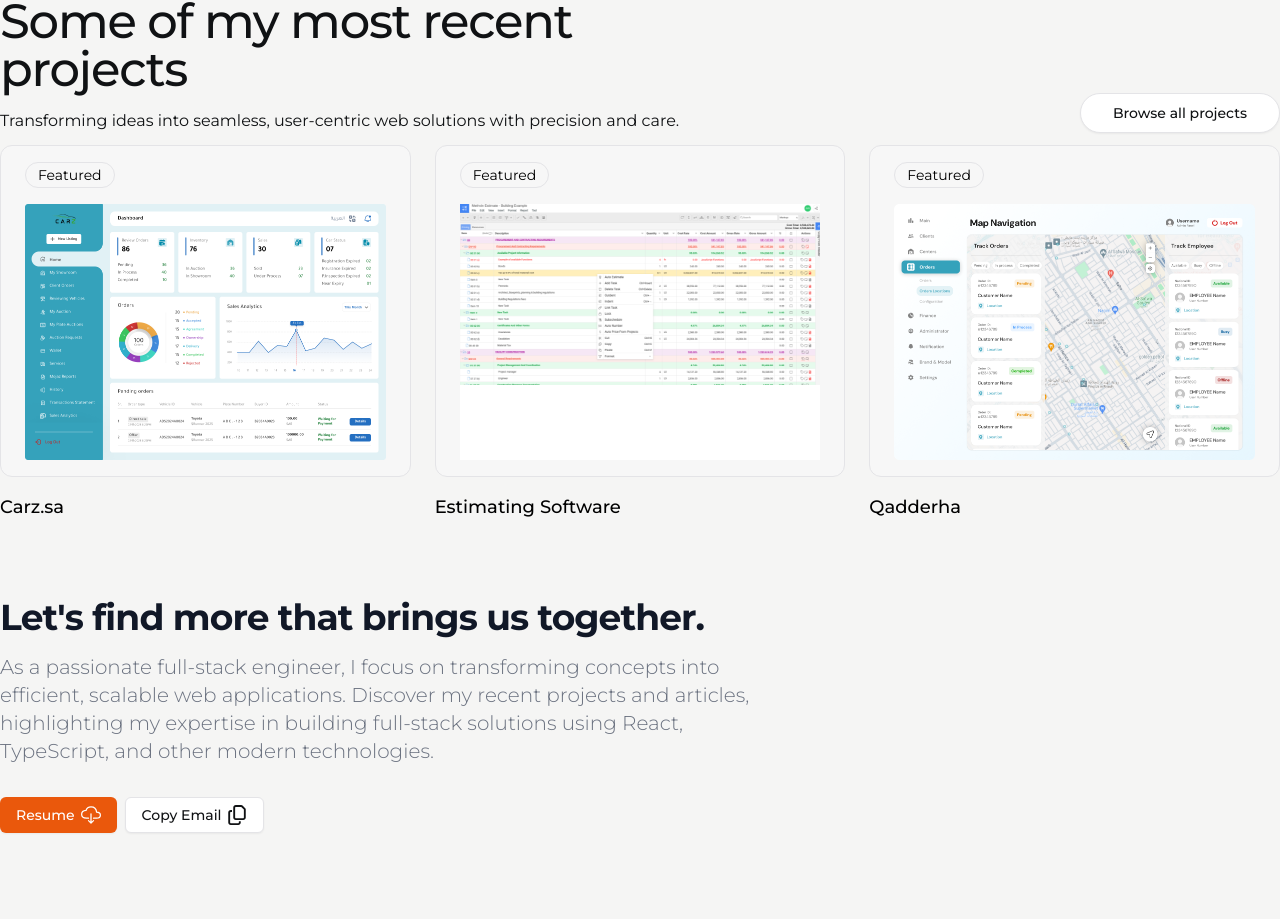
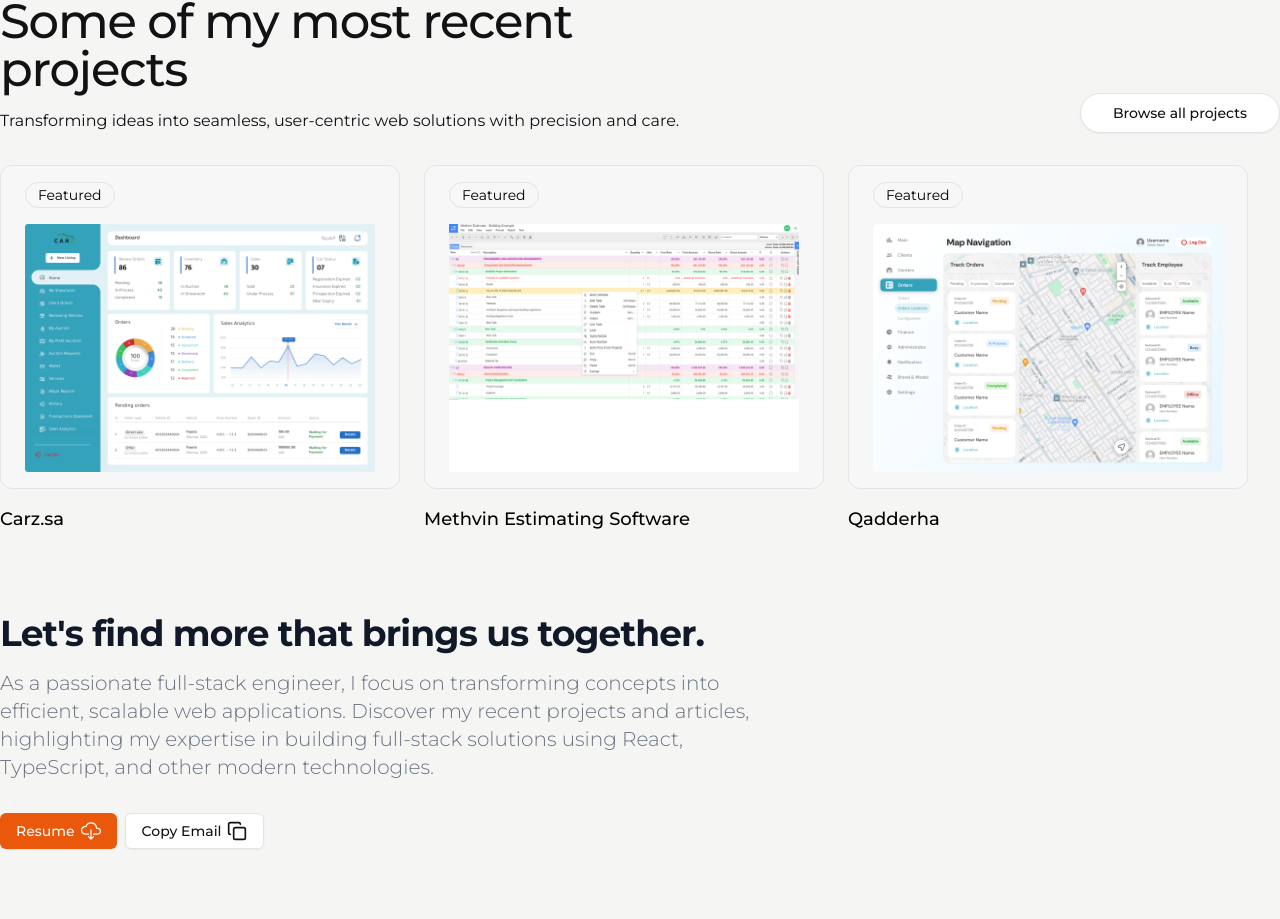
Before and after one commit to abdulwaheed-apk/abwaheed, a Next.js app: page / in a window 1280 px wide. Shown: the part 805-1724 px from the top of the page. Built offline with nearby package versions, Linux system fonts and the light colour scheme; no server answers.

Commit message:
feat: responsive featured projects and experience upfated

```diff
--- a/app/layout.tsx
+++ b/app/layout.tsx
@@ -5,6 +5,7 @@
 import Header from '@/components/custom/header'
 import Footer from '@/components/custom/footer'
 import { ThemeProvider } from 'next-themes'
+import {ReactNode} from "react";
 
 const mont = Montserrat({
     subsets: ['latin'],
@@ -12,19 +13,19 @@
 })
 
 export const metadata: Metadata = {
-    title: 'Abdul Waheed • Full Stack Software Engineer',
+    title: 'Full Stack Software Engineer • Abdul Waheed',
     description: 'Self-Taught Full Stack Engineer',
 }
 
 export default function RootLayout({
     children,
 }: Readonly<{
-    children: React.ReactNode
+    children: ReactNode
 }>) {
     return (
         <html lang='en' suppressHydrationWarning>
             <body
-                className={`${mont.className} antialiased flex flex-col bg-stone-100 text-[#101214] dark:bg-[#101214] dark:text-white mx-auto max-w-screen-xl`}
+                className={`${mont.className} antialiased flex flex-col bg-stone-100 min-h-screen text-[#101214] dark:bg-[#101214] dark:text-white mx-auto max-w-screen-xl`}
             >
                 <ThemeProvider attribute='class'>
                     <Header />
--- a/app/page.tsx
+++ b/app/page.tsx
@@ -13,19 +13,19 @@
     {
         id:1,
         title:"Carz.sa",
-        link:"https://carz.sa",
+        projectUrl:'https://8.213.32.39:4000/',
         image:'/assets/Carz-Dashboard.png',
     },
     {
         id:2,
-        title:"Estimating Software",
-        link:"https://carz.sa",
+        title:"Methvin Estimating Software",
+        projectUrl:'https://portal.methvin.org/',
         image:'/assets/methvin-estimating.svg',
     },
     {
         id:3,
         title:"Qadderha",
-        link:"https://carz.sa",
+        projectUrl:'https://8.213.32.39:4000/',
         image:'/assets/Qadderha-orders.png',
     }
 ]
@@ -51,8 +51,7 @@
                     <div className='text-center'>
                         <h1 className='text-4xl font-bold tracking-tight text-gray-900 dark:text-stone-100 sm:text-7xl'>
                         <Balancer>
-                            Self-taught Full Stack Engineer with a Passion for
-                            Lifelong Learning
+                            Self-Taught Full-Stack Engineer Driven by a Passion for Lifelong Learning
                         </Balancer>
                         </h1>
                     </div>
@@ -72,10 +71,10 @@
                 </div>
             </main>
             <HoverEffect items={skills}/>
-            <section aria-label={'Featured projects'}>
-                <div className={'flex justify-between items-end'}>
+            <section aria-label={'Featured projects'} className={'flex flex-col gap-y-6 sm:gap-y-4 h-auto px-2 sm:px-0'}>
+                <div className={'flex flex-col sm:flex-row gap-4 justify-between sm:items-end'}>
                     <div className={'flex flex-col gap-y-4'}>
-                        <h2 className={'text-5xl max-w-2xl font-medium tracking-tight'}>
+                        <h2 className={'text-3xl sm:text-5xl max-w-2xl font-medium tracking-tight'}>
                             Some of my most recent projects
                         </h2>
                         <p>
@@ -91,17 +90,29 @@
                     </Button>
                     </Link>
                 </div>
-                <ScrollArea className={'h-[400px] w-full flex justify-start items-center gap-6'}>
-                    {featuredProjects.map(item => (
-                        <div key={item.id} className={'flex flex-col gap-4'}>
-                            <div className={'flex flex-col gap-4 relative bg-[#f7f7f7] border dark:bg-black/[0.5] py-4 px-6 rounded-xl'}>
-                                <span
-                                    className={'text-black w-fit border dark:text-white text-sm px-3 py-0.5 rounded-full'}>Featured</span>
-                                <Image src={item.image} alt={item.title} width={465} height={400}/>
-                            </div>
-                            <h3 className={'text-lg font-medium text-black dark:text-white'}>{item.title}</h3>
-                        </div>
-                    ))}
+                <ScrollArea className="sm:h-[400px] flex justify-start items-center gap-6 lg:overflow-x-hidden overflow-x-auto">
+                    <div aria-label={'Featured Projects Cards'} className="flex flex-nowrap lg:flex-wrap lg:justify-between sm:gap-6 gap-4">
+                        {featuredProjects.map(item => (
+                            <Link
+                                href={item.projectUrl}
+                                target={'_blank'}
+                                rel={'noopener noreferrer'}
+                                key={item.id}
+                                className="flex flex-col gap-4 min-w-[300px] sm:min-w-[auto] lg:w-[400px]"
+                                style={{ flex: '0 0 auto' }}
+                            >
+                                <div className="flex flex-col gap-4 relative bg-[#f7f7f7] border dark:bg-black/[0.5] py-4 px-6 rounded-xl">
+                                    <span className="text-black w-fit border dark:text-white text-sm px-3 py-0.5 rounded-full">
+                                        Featured
+                                    </span>
+                                    <Image src={item.image} alt={item.title} width={465} height={400} />
+                                </div>
+                                <h3 className="text-lg font-medium text-black dark:text-white">
+                                    {item.title}
+                                </h3>
+                            </Link>
+                        ))}
+                    </div>
                     <ScrollBar orientation="horizontal" />
                 </ScrollArea>
             </section>
@@ -129,7 +140,7 @@
                                     href='/Abdul_Waheed_Software_Engineer.pdf'
                                        target='_blank'
                                        rel='noopener noreferrer'
-                                       download>
+                                       download >
                                     Resume
                                     <IoCloudDownloadOutline className='ml-1.5 size-5' />
                                 </Link>
--- a/components/custom/copy-email.tsx
+++ b/components/custom/copy-email.tsx
@@ -1,7 +1,7 @@
 'use client'
 import { useState } from 'react'
 import { Button } from '../ui/button'
-import { FaCheck, FaRegCopy } from 'react-icons/fa6'
+import {Check, Copy} from "lucide-react";
 
 export default function CopyEmail() {
     const [copied, setCopied] = useState(false)
@@ -21,12 +21,12 @@
             variant={'outline'}
             className='hover:cursor-copy font-medium'
         >
-            <button onClick={handleOnClick}>
+            <button onClick={handleOnClick} className={'py-1.5'}>
                 {copied ? 'Email Copied' : 'Copy Email'}
                 {copied ? (
-                    <FaCheck className='ml-1.5 size-5' />
+                    <Check className='ml-1.5 size-5' />
                 ) : (
-                    <FaRegCopy className='ml-1.5 size-5' />
+                    <Copy className='ml-1.5 size-5' />
                 )}
             </button>
         </Button>
--- a/components/custom/footer.tsx
+++ b/components/custom/footer.tsx
@@ -1,16 +1,17 @@
 import Link from 'next/link'
-import { FaGithub, FaRegHeart } from 'react-icons/fa6'
+import { FaGithub } from 'react-icons/fa6'
+import {Copyright, Heart} from "lucide-react";
 
 export default function Footer() {
     return (
-        <footer className='static inset-x-0 bottom-0 z-50 flex justify-center items-center text-[#101214] dark:text-white p-6 lg:px-8 bg-stone-100 dark:bg-[#101214]'>
+        <footer className='mt-auto static inset-x-0 bottom-0 z-50 flex justify-center items-center text-[#101214] dark:text-white p-6 lg:px-8 bg-stone-100 dark:bg-[#101214]'>
             <div className='grid grid-cols-1 lg:grid-cols-3 divide-y lg:divide-y-0 divide-[#101214] dark:divide-stone-100 lg:divide-x lg:divide-black dark:lg:divide-slate-100 font-medium text-sm md:text-base'>
-                <div className='py-2 lg:py-0 lg:pr-3'>
-                    Copyright © {new Date().getFullYear()} - All rights reserved
+                <div className='py-2 lg:py-0 lg:pr-3 flex items-center gap-x-0.5'>
+                    Copyright <Copyright className={'size-3 md:size-4'} /> {new Date().getFullYear()} - All rights reserved
                 </div>
                 <div className='py-2 lg:py-0 lg:px-3'>
-                    Developed with
-                    <FaRegHeart className='size-5 font-black inline-block hover:animate-pulse hover:text-orange-600 mx-1' />
+                    Designed with
+                    <Heart className='size-5 font-black inline-block hover:animate-pulse hover:text-orange-600 mx-1' />
                     by{' '}
                     <Link
                         href={'https://www.instagram.com/abdulwaheed.apk'}
@@ -28,8 +29,8 @@
                         rel='noopener noreferrer'
                         className='hover:text-orange-500 flex items-center'
                     >
-                        <FaGithub className='size-5 mr-2' />
-                        View Project Open Source Repo
+                        <FaGithub className='size-5 mr-2'/>
+                        Portfolio repo
                     </Link>
                 </div>
             </div>
```
